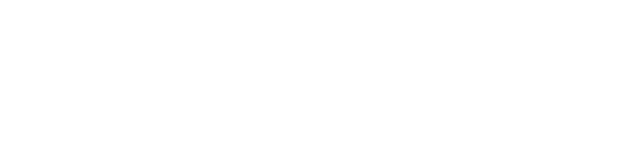
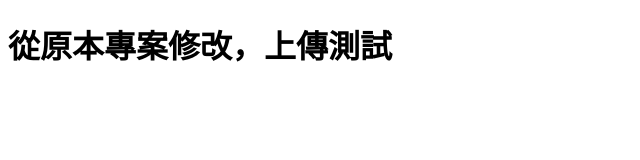
Before and after one commit to hktech-group/ExampleCollaboration, a plain HTML site: page index.html in a window 1280 px wide. Shown: the whole page, without its empty margins (0-640 px from the left). Drawn offline with Linux system fonts and the light colour scheme.

Commit message:
從原本專案修改，上傳測試

```diff
--- a/index.html
+++ b/index.html
@@ -7,6 +7,6 @@
     <title>Document</title>
 </head>
 <body>
-
+    <h1>從原本專案修改，上傳測試</h1>
 </body>
 </html>
```
